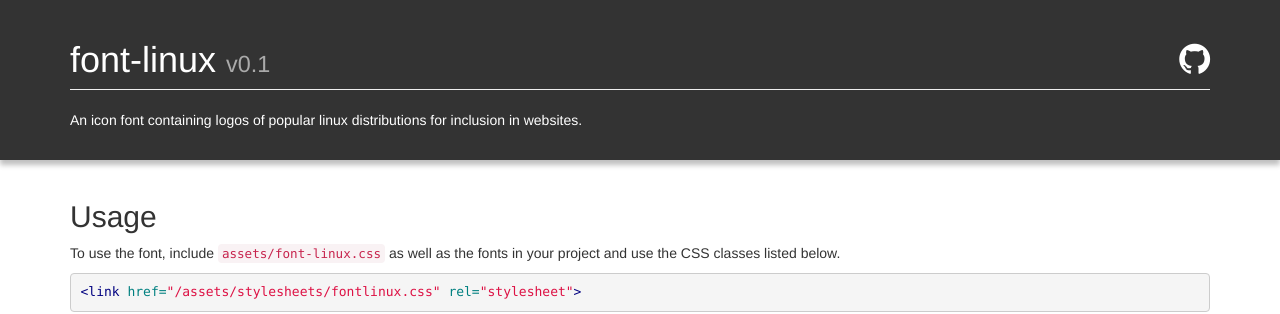
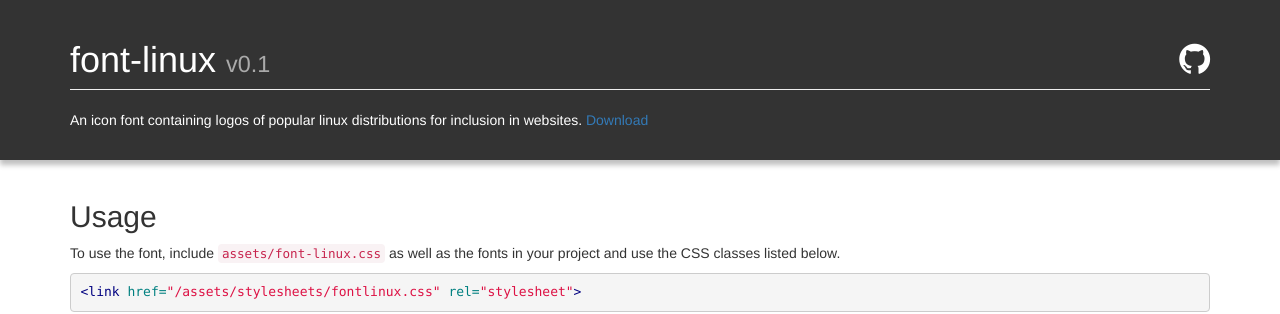
Before and after one commit to lukas-w/font-logos, a Jekyll site: the page built from index.html, in a window 1280 px wide. Shown: the top 314 px of the page. Built offline with Jekyll 4.4.1, drawn with Linux system fonts in a browser that asks for light colours; nearby versions of some CDN libraries; some web fonts are replaced.

Commit message:
Add download link

```diff
--- a/_includes/header.html
+++ b/_includes/header.html
@@ -7,5 +7,6 @@
 			</span>
 		</h1>
 		{{ site.description }}
+		<a href="//github.com/Lukas-W/font-linux/releases/download/v{{ site.data.fl.version }}/font-linux-v{{ site.data.fl.version }}.zip">Download</a>
 	</div>
 </header>
```
